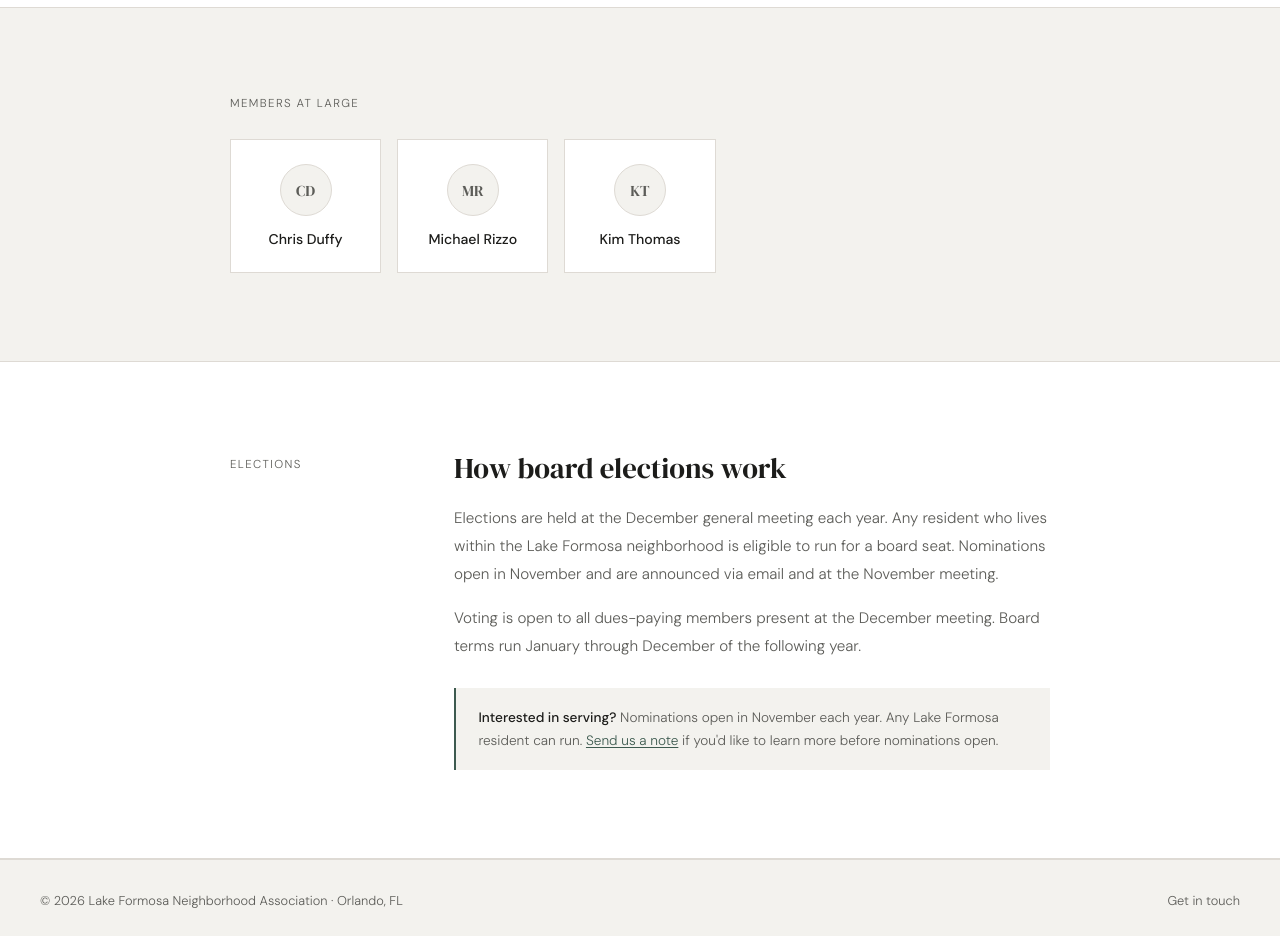
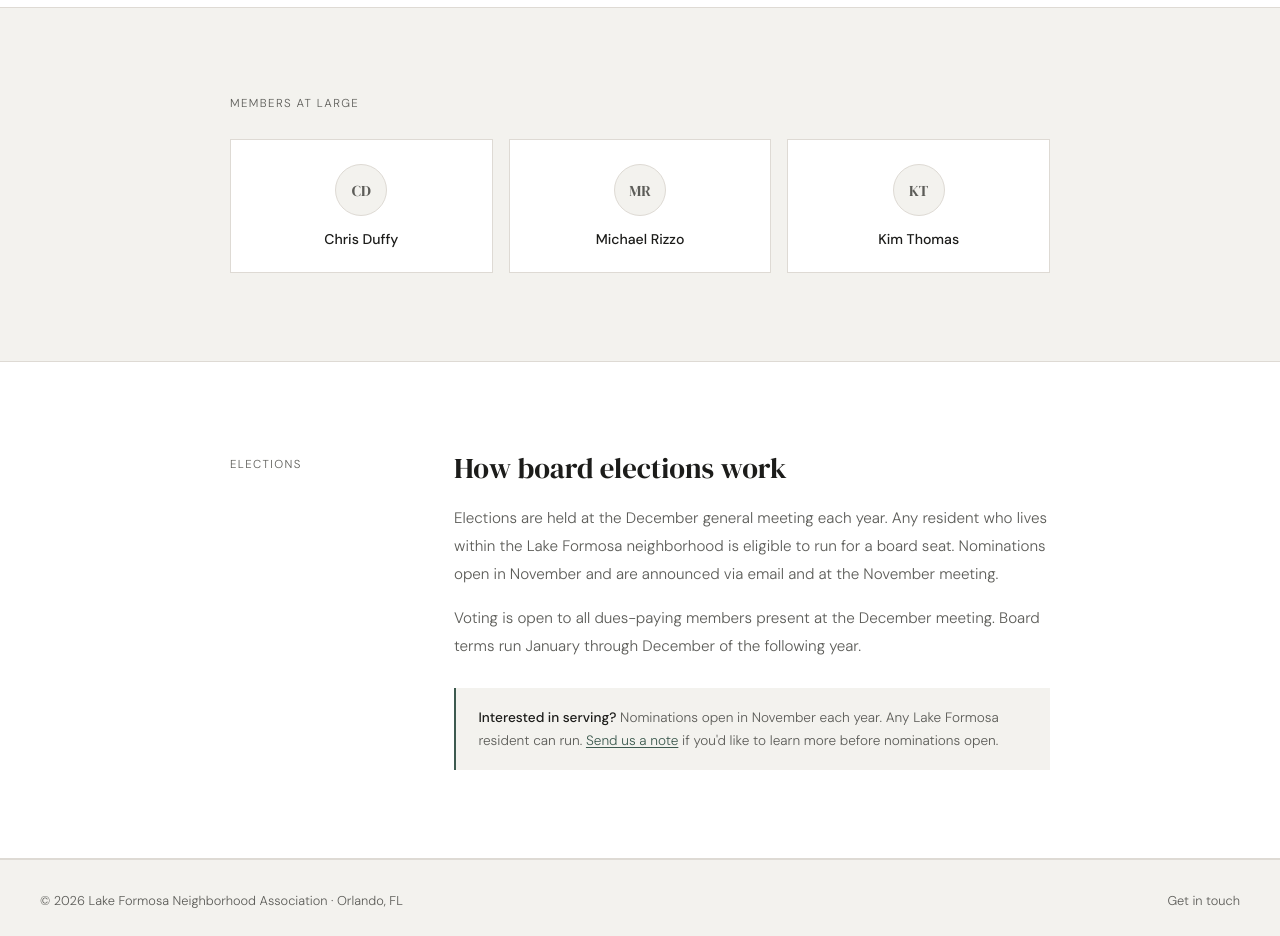
Before and after one commit to chrisduffy90/lakeformosa, an Astro site: page /board in a window 1280 px wide. Shown: the part 1260-2196 px from the top of the page. Built offline with nearby package versions, Linux system fonts and the light colour scheme; Astro itself is replaced by a stand-in of ours.

Commit message:
Fix member grid to auto-fit cards

```diff
--- a/src/pages/board/index.astro
+++ b/src/pages/board/index.astro
@@ -224,7 +224,7 @@
   /* ── MEMBER CARDS ── */
   .member-grid {
     display: grid;
-    grid-template-columns: repeat(5, 1fr);
+    grid-template-columns: repeat(auto-fit, minmax(160px, 1fr));
     gap: 1rem;
   }
 
```
